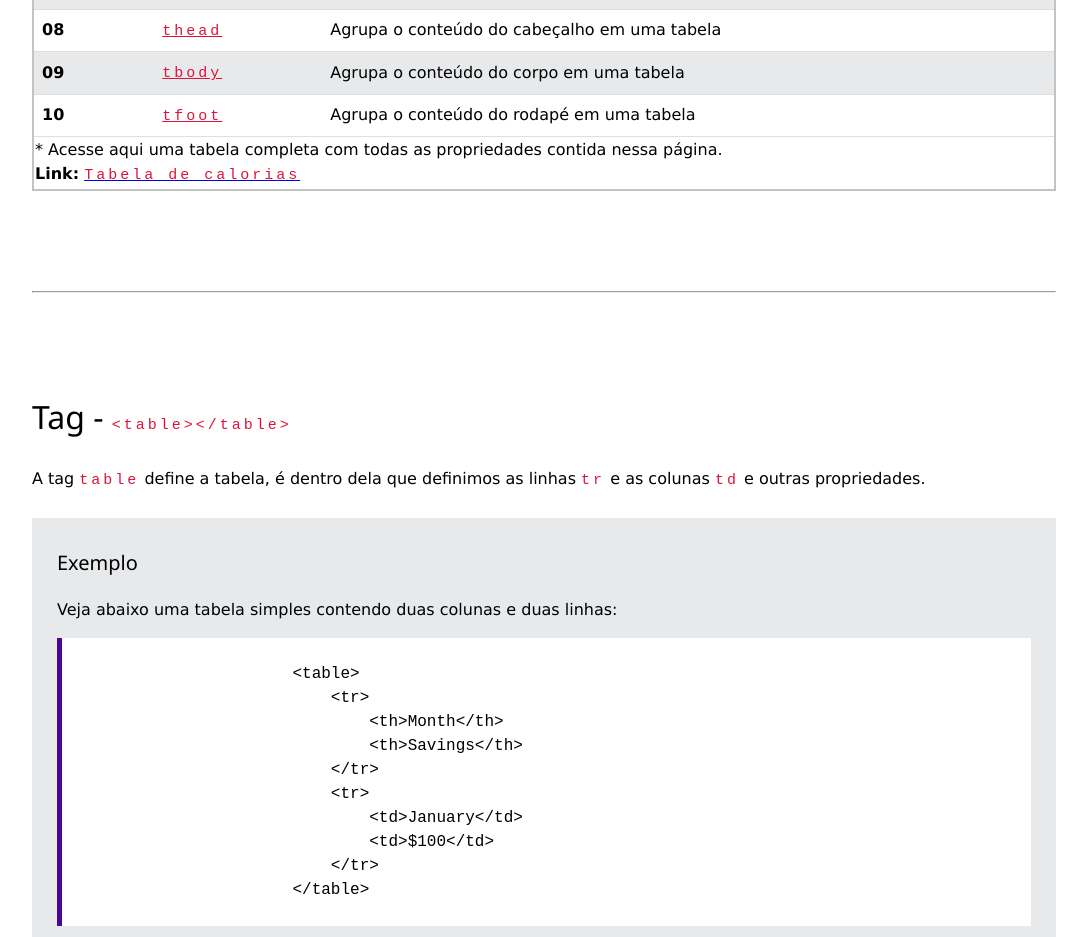
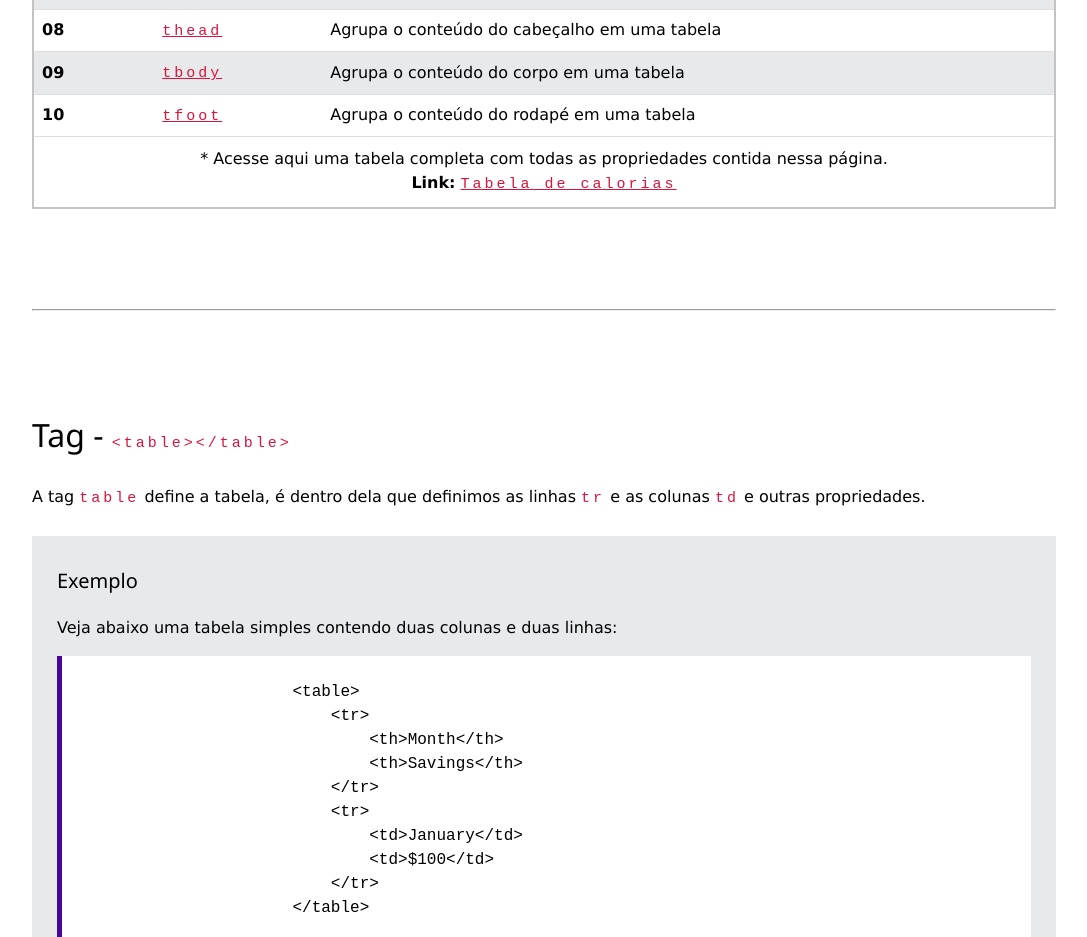
Before and after one commit to ClaudineiMiller/Tabelas-html, a plain HTML site: page index.html in a window 1280 px wide. Shown: the part 801-1738 px from the top of the page, without its empty margins (96-1183 px from the left). Drawn offline with Linux system fonts and the light colour scheme.

Commit message:
Update styles.css
adicionado css do tfoot

```diff
--- a/css/styles.css
+++ b/css/styles.css
@@ -177,7 +177,14 @@ hr {
     font-weight: bold;
 }
 
+.table tfoot td {
+    text-align: center;
+    padding: 10px;
+}
 
+.table tfoot a {
+    text-decoration: 1px underline crimson;
+}
 
 .bi-arrow-down-circle,
 .bi-arrow-up-circle {
```
